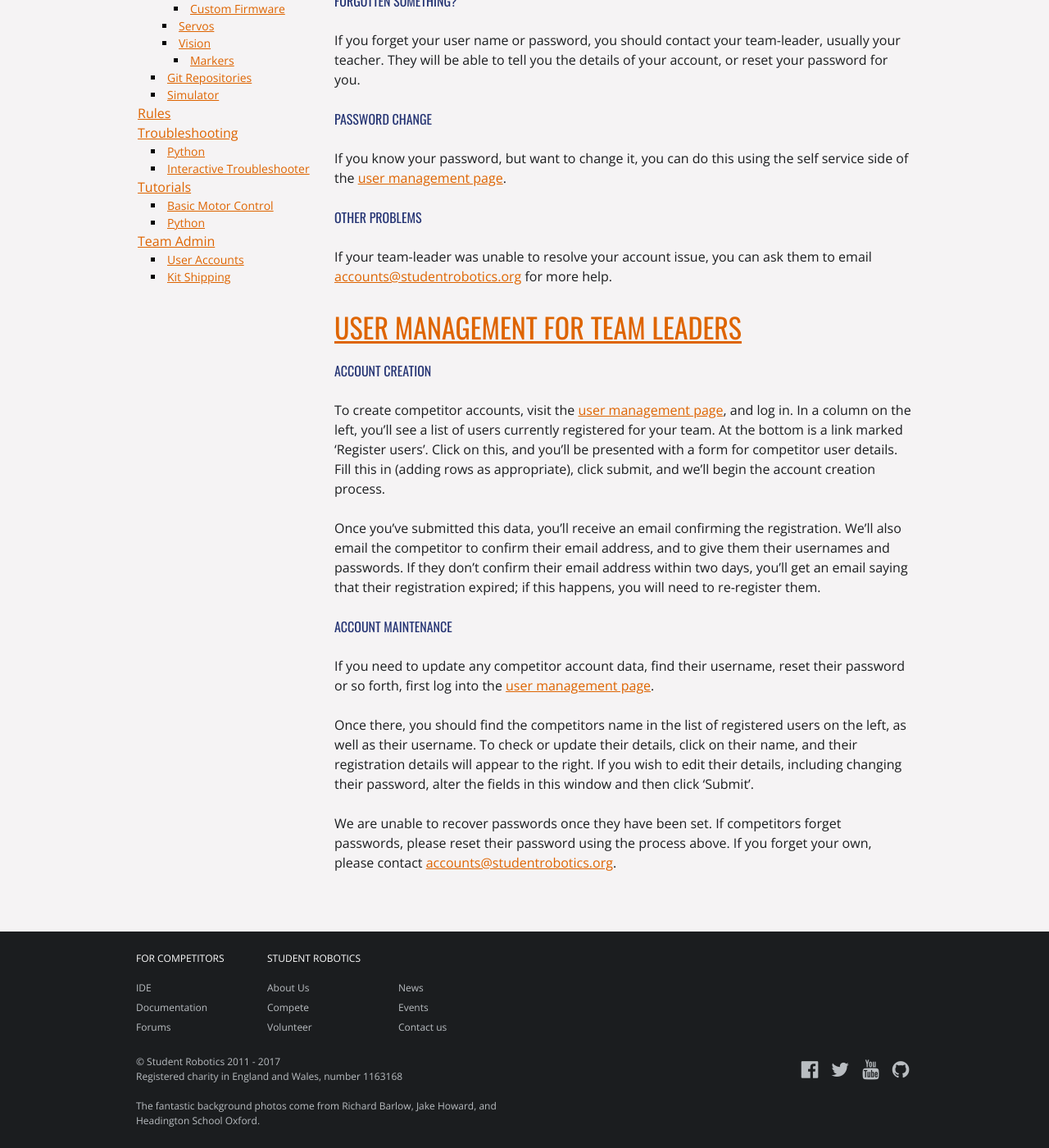
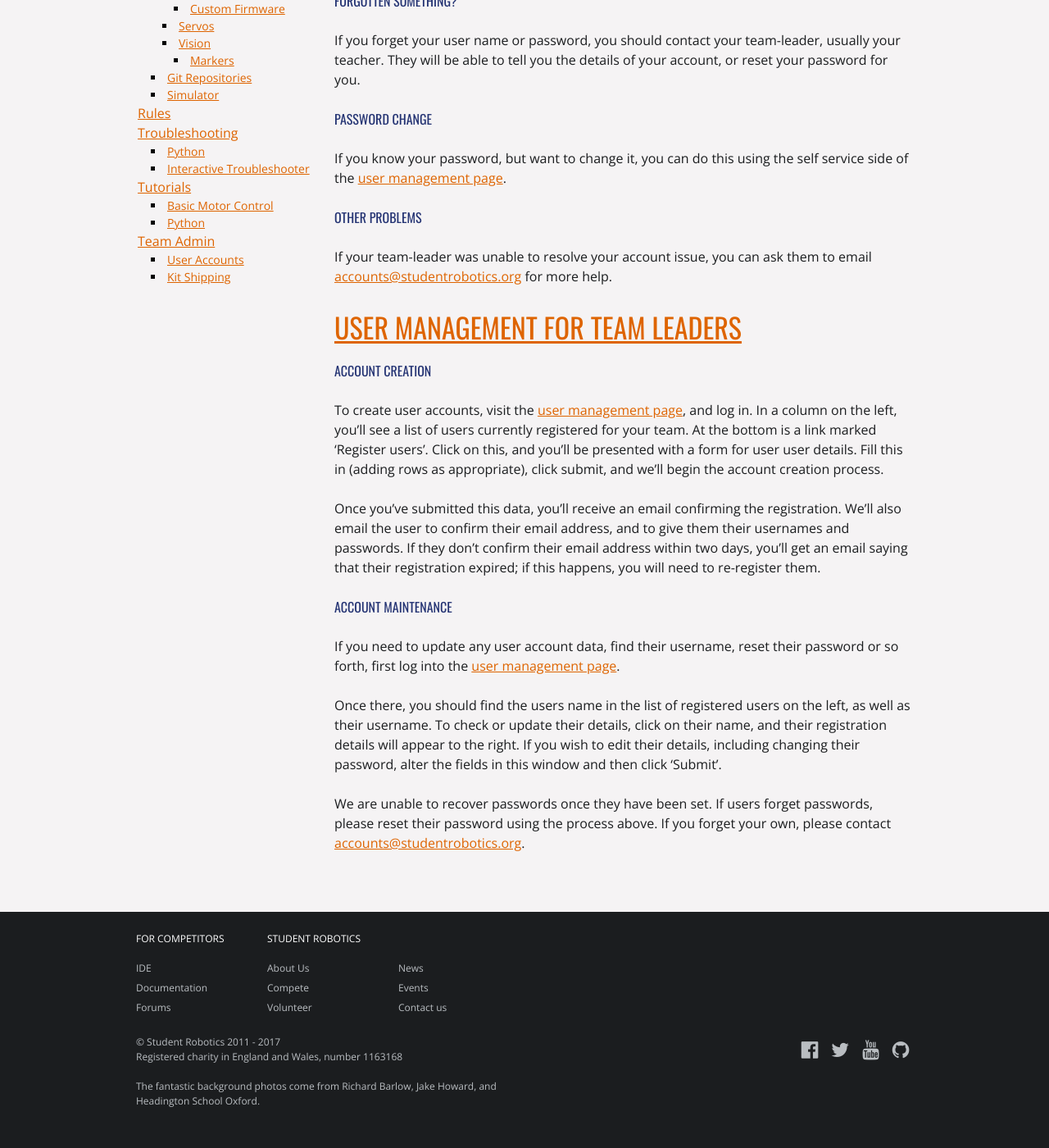
Before and after one commit to srobo/docs, a Jekyll site: the page built from team_admin/user_accounts.md, in a window 1280 px wide and 1400 px high, scrolled down 669 px. Shown: the whole window at 82% size. Built offline with Jekyll 4.4.1, drawn with Linux system fonts in a browser that asks for light colours; nearby versions of some CDN libraries; comment, search, counter and statistics services are not loaded; after the commit the page ends 2045 px from its top, so only the background shows below that.

Commit message:
This advice applies to all kinds of user account
Change-Id: Ic088d8ca8cf8553cccfc9386f68329ca04d2f883

```diff
--- a/team_admin/user_accounts.md
+++ b/team_admin/user_accounts.md
@@ -45,15 +45,15 @@ you can ask them to email <{{ site.emails.accounts }}> for more help.
 
 ### Account creation
 
-To create competitor accounts, visit the [user management page](/userman), and
+To create user accounts, visit the [user management page](/userman), and
 log in. In a column on the left, you'll see a list of users currently
 registered for your team.  At the bottom is a link marked 'Register users'.
-Click on this, and you'll be presented with a form for competitor user details.
+Click on this, and you'll be presented with a form for user user details.
 Fill this in (adding rows as appropriate), click submit, and we'll begin the
 account creation process.
 
 Once you've submitted this data, you'll receive an email confirming the
-registration. We'll also email the competitor to confirm their email
+registration. We'll also email the user to confirm their email
 address, and to give them their usernames and passwords. If they don't
 confirm their email address within two days, you'll get an email saying
 that their registration expired; if this happens, you will need to
@@ -61,15 +61,15 @@ re-register them.
 
 ### Account maintenance
 
-If you need to update any competitor account data, find their username,
+If you need to update any user account data, find their username,
 reset their password or so forth, first log into the [user management page](/userman).
 
-Once there, you should find the competitors name in the list of registered
+Once there, you should find the users name in the list of registered
 users on the left, as well as their username. To check or update their details,
 click on their name, and their registration details will appear to the right. If
 you wish to edit their details, including changing their password, alter the
 fields in this window and then click 'Submit'.
 
-We are unable to recover passwords once they have been set. If competitors
+We are unable to recover passwords once they have been set. If users
 forget passwords, please reset their password using the process above. If you
 forget your own, please contact <{{ site.emails.accounts }}>.
```
